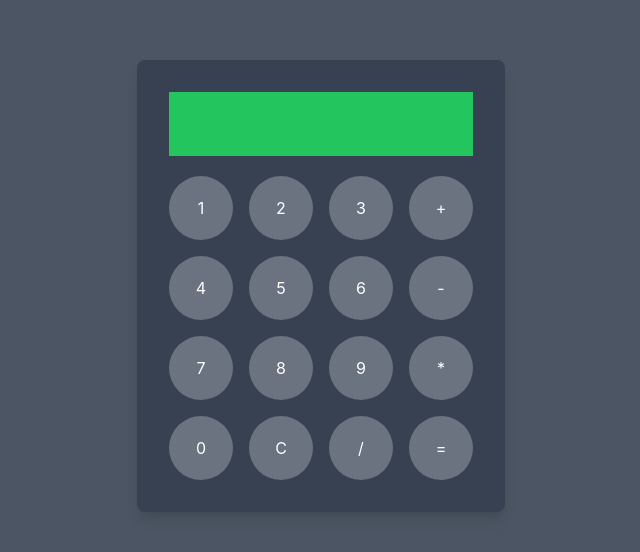
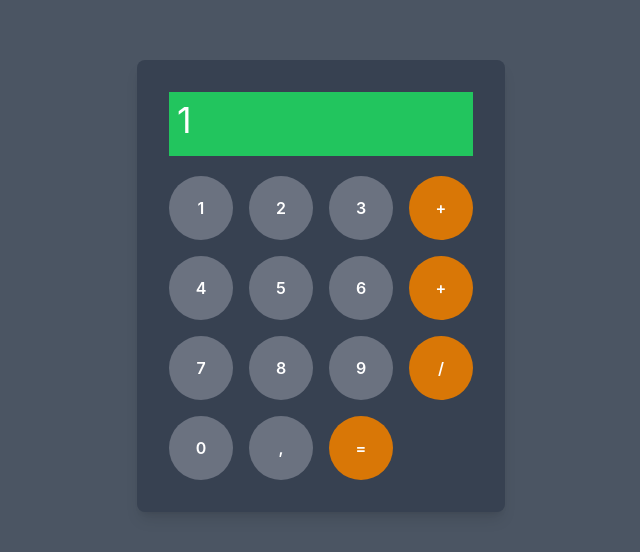
Before and after one commit to no-ppp/react-calc-component, a React (Create React App) app: page / in a window 1280 px wide. Shown: the part 114-666 px from the top of the page, without its empty margins (319-959 px from the left). Built offline with nearby package versions, Linux system fonts and the light colour scheme; the HTML template or start-up script is replaced by a standard one.

Commit message:
changing useState to useReducer to simplify

```diff
--- a/src/App.js
+++ b/src/App.js
@@ -1,77 +1,35 @@
 import React, { useState } from 'react';
+import {NumButton} from "./NumButton";
+import {OperatorButton} from "./OperatorButton";
 
 function App() {
-    const [shower, setShower] = useState('');
-    const [current, setCurrent] = useState('');
-    const [previous, setPrevious] = useState('');
-    const [operator, setOperator] = useState('');
-    const [result, setResult] = useState('');
-    function clickHandler(input){
-        setCurrent(prevCurrent => {
-            const newCurrent = prevCurrent + input;
-            setShower(result + operator + newCurrent);
-            return newCurrent;
-        });
-
-    }
-    function clearAll(){
-        setCurrent('');
-        setPrevious('');
-        setOperator('');
-        setResult('');
-        setShower('')
-    }
-    function operatorHandler(input){
-        if (operator === ''){
-            setOperator(input)
-            setPrevious(current)
-            setCurrent('')
-            setResult(result + current)
-            setShower( result + operator + current)
-            return;
-        } else {
-
-        }
-
-    }
 
     return (
         <div className="min-h-screen flex items-center justify-center bg-gray-600">
             <div className="bg-gray-700 p-8 rounded-lg shadow-lg">
                 <div className="bg-green-500 pb-2 pt-2 pl-2 h-16">
                     <div className="text-white text-4xl">
-                        { shower }
+                        {'1'}
                     </div>
                 </div>
                 <div className="pt-5 grid grid-cols-4 gap-4">
 
-                    <button onClick={() => clickHandler('1')}
-                            className="bg-gray-500 rounded-full text-white w-16 h-16">1</button>
-                    <button
-                        onClick={() => clickHandler('2')}
-                        className="bg-gray-500
-                        rounded-full
-                        text-white
-                        w-16 h-16"
-                        > 2
-                    </button>
-                    <button onClick={() => clickHandler('3')} className="bg-gray-500 rounded-full text-white w-16 h-16">3</button>
-                    <button onClick={() => {clickHandler('+'); operatorHandler('+')}} className="bg-gray-500 rounded-full text-white w-16 h-16">+</button>
+                    <NumButton>1</NumButton>
+                    <NumButton>2</NumButton>
+                    <NumButton>3</NumButton>
+                    <OperatorButton>+</OperatorButton>
+                    <NumButton>4</NumButton>
+                    <NumButton>5</NumButton>
+                    <NumButton>6</NumButton>
+                    <OperatorButton>+</OperatorButton>
+                    <NumButton>7</NumButton>
+                    <NumButton>8</NumButton>
+                    <NumButton>9</NumButton>
+                    <OperatorButton>/</OperatorButton>
+                    <NumButton>0</NumButton>
+                    <NumButton>,</NumButton>
+                    <OperatorButton>=</OperatorButton>
 
-                    <button onClick={() => clickHandler('4')} className="bg-gray-500 rounded-full text-white w-16 h-16">4</button>
-                    <button onClick={() => clickHandler('5')} className="bg-gray-500 rounded-full text-white w-16 h-16">5</button>
-                    <button onClick={() => clickHandler('6')} className="bg-gray-500 rounded-full text-white w-16 h-16">6</button>
-                    <button  className="bg-gray-500 rounded-full text-white w-16 h-16">-</button>
-
-                    <button onClick={() => clickHandler('7')} className="bg-gray-500 rounded-full text-white w-16 h-16">7</button>
-                    <button onClick={() => clickHandler('8')} className="bg-gray-500 rounded-full text-white w-16 h-16">8</button>
-                    <button onClick={() => clickHandler('9')} className="bg-gray-500 rounded-full text-white w-16 h-16">9</button>
-                    <button className="bg-gray-500 rounded-full text-white w-16 h-16">*</button>
-
-                    <button onClick={() => clickHandler('0')} className="bg-gray-500 rounded-full text-white w-16 h-16">0</button>
-                    <button onClick={() => clearAll()} className="bg-gray-500 rounded-full text-white w-16 h-16">C</button>
-                    <button  className="bg-gray-500 rounded-full text-white w-16 h-16">/</button>
-                    <button  className="bg-gray-500 rounded-full text-white w-16 h-16">=</button>
                 </div>
             </div>
         </div>
```
